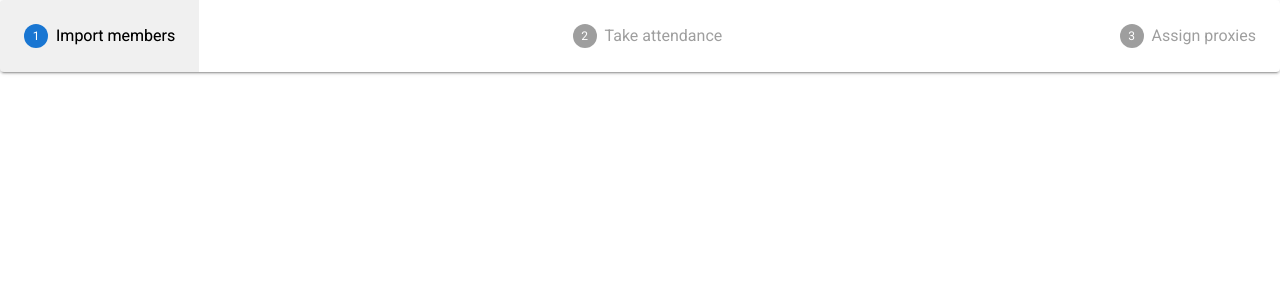
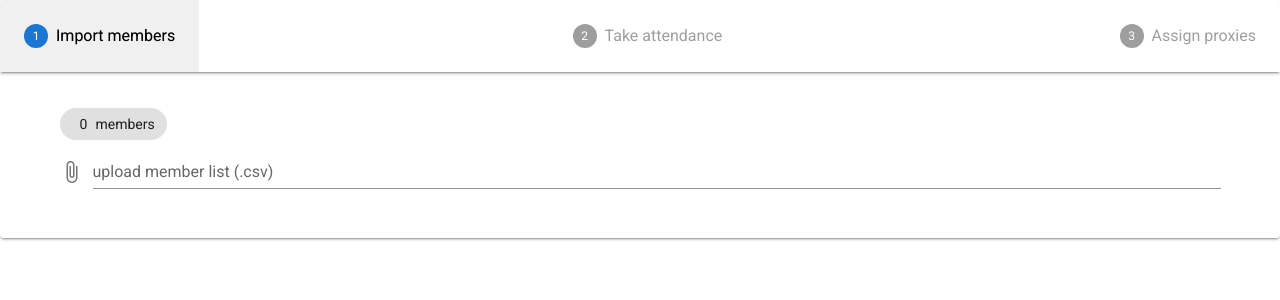
Before and after one commit to cfm/ta-attendance-tools, a Vue app: page / in a window 1280 px wide. Shown: the top 300 px of the page. Built offline with nearby package versions, Linux system fonts and the light colour scheme.

Commit message:
feat(ImportMemberList): parse uploaded CSV file of members and their proxies

```diff
--- a/package.json
+++ b/package.json
@@ -10,6 +10,7 @@
   "dependencies": {
     "core-js": "^3.6.5",
     "lodash": "^4.17.20",
+    "papaparse": "^5.3.0",
     "vue": "^2.6.11",
     "vuetify": "^2.4.0"
   },
--- /dev/null
+++ b/src/components/ImportMemberList.vue
@@ -0,0 +1,83 @@
+<template>
+  <v-container>
+    <v-chip :ripple="false">
+      <v-avatar>{{ memberList.length }}</v-avatar>
+      members
+    </v-chip>
+    <v-form>
+      <v-file-input
+        accept="text/csv"
+        label="upload member list (.csv)"
+        v-model="file"
+      />
+    </v-form>
+    <code v-if="fileData.errors && fileData.errors.length > 0">
+      {{ fileData.errors }}
+    </code>
+  </v-container>
+</template>
+
+<script>
+import Papa from "papaparse";
+
+// Adapted from <https://github.com/mholt/PapaParse/issues/752#issuecomment-567294386>
+const papaPromise = (file) =>
+  new Promise((resolve, reject) => {
+    Papa.parse(file, {
+      complete: function (results) {
+        resolve(results);
+      },
+      error: function (error) {
+        reject(error);
+      },
+    });
+  });
+
+const columns = [
+  "lastName",
+  "firstName",
+  "padding",
+  "lastModified",
+  "proxy1",
+  "proxy2",
+  "proxy3",
+  "proxy4",
+  "proxy5",
+  "proxy6",
+  "proxy7",
+  "proxy8",
+  "proxy9",
+  "proxy10",
+];
+
+export default {
+  name: "ImportMemberList",
+
+  data: () => {
+    return {
+      file: null,
+      fileData: {},
+    };
+  },
+
+  computed: {
+    memberList() {
+      if (this.fileData.data == undefined) return [];
+
+      return this.fileData.data.map((row) => {
+        return Object.fromEntries(
+          row.map((val, idx) => {
+            return [columns[idx], val];
+          })
+        );
+      });
+    },
+  },
+
+  watch: {
+    file: async function () {
+      this.fileData = await papaPromise(this.file);
+    },
+  },
+};
+</script>
--- a/src/components/Wizard.vue
+++ b/src/components/Wizard.vue
@@ -9,13 +9,23 @@
         >Assign proxies</v-stepper-step
       >
     </v-stepper-header>
-    <v-stepper-items> </v-stepper-items>
+    <v-stepper-items>
+      <v-stepper-content step="1">
+        <ImportMemberList />
+      </v-stepper-content>
+    </v-stepper-items>
   </v-stepper>
 </template>
 
 <script>
+import ImportMemberList from "./ImportMemberList";
+
 export default {
   name: "Wizard",
+
+  components: {
+    ImportMemberList,
+  },
 
   data: () => {
     return {
```
Also changed, not shown: 1 other file (tests, documents, lock files or other folders).
